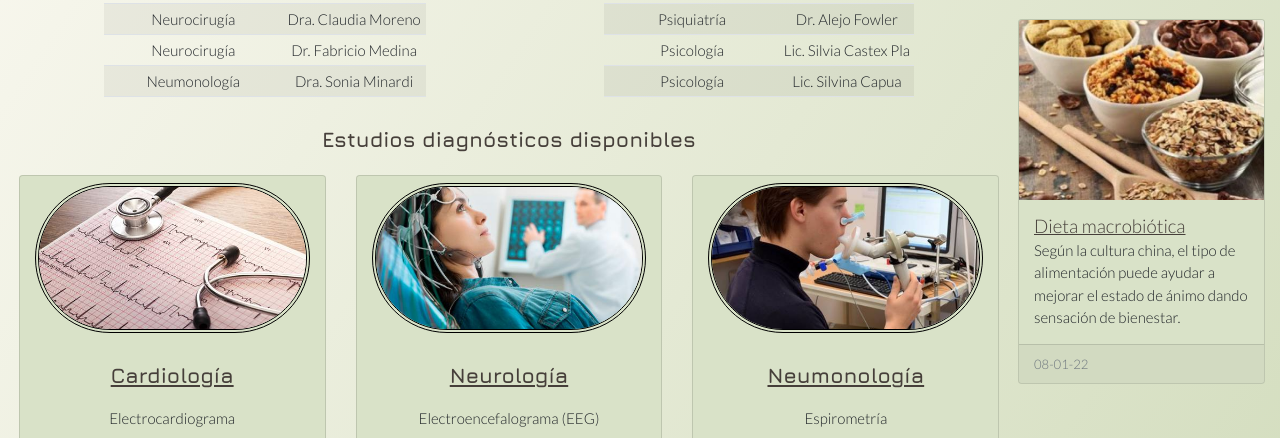
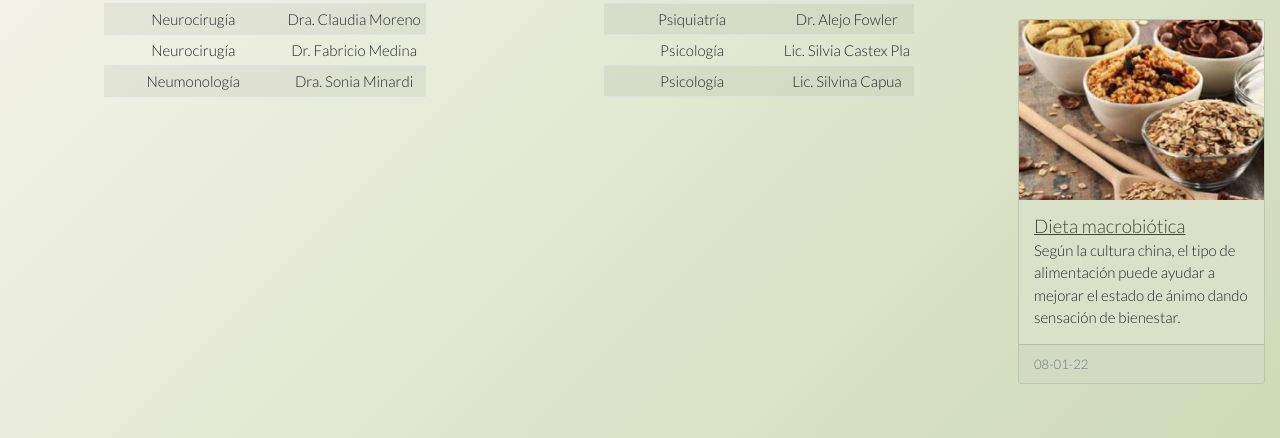
Before and after one commit to maicobernal/isi-web, a website: page sections/especialidades.html in a window 1280 px wide. Shown: the part 604-1042 px from the top of the page. Drawn offline with nearby package versions, Linux system fonts and the light colour scheme.

Commit message:
Cambios menores

```diff
--- a/sections/especialidades.html
+++ b/sections/especialidades.html
@@ -305,8 +305,8 @@
             </div>
         </div>
 
-        <h2 id = "estudios" class="h__md">Estudios diagnósticos disponibles</h2>
-        <div class="row row-cols-1 row-cols-md-3 g-4">
+        <h2 id = "estudios" class="h__md d-none">Estudios diagnósticos disponibles</h2>
+        <div class="row row-cols-1 row-cols-md-3 g-4 d-none" >
             <div class="col">
                 <div class="card h-100 mx-1">
                     <img src="../images/estudios/cardio.jpg" class="card-img-top cards__estudios--img" alt="...">
```
Also changed, not shown: js/main.js (added), 1 other file.
